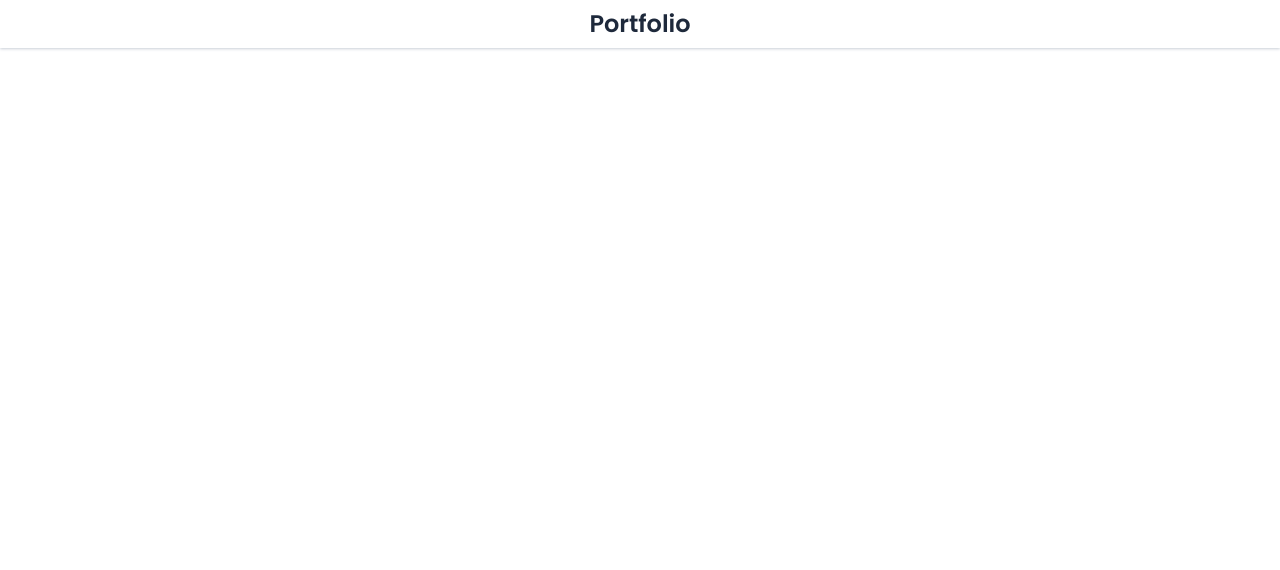
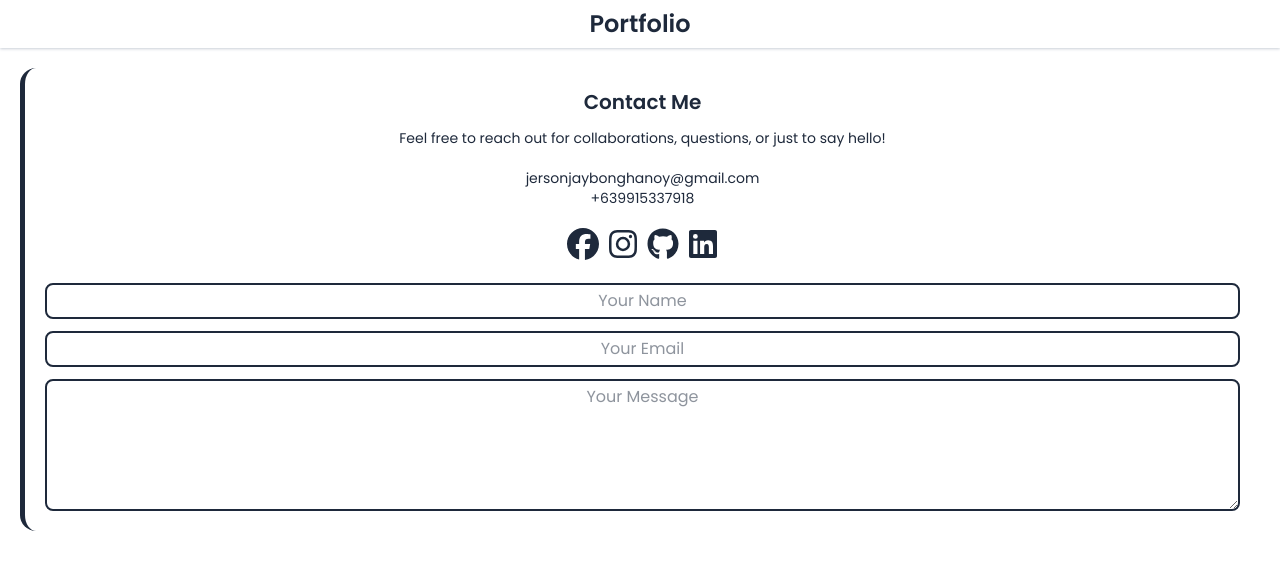
Before and after one commit to MrKabado/Potffolio, a React (Vite) app: page /contact-me in a window 1280 px wide. Before the commit this address had no page. Shown: the top 570 px of the page. Built offline with nearby package versions, Linux system fonts and the light colour scheme; a web font is replaced by a local one.

Commit message:
semi done contacts

```diff
--- a/package.json
+++ b/package.json
@@ -10,6 +10,9 @@
     "preview": "vite preview"
   },
   "dependencies": {
+    "@fortawesome/fontawesome-svg-core": "^7.0.0",
+    "@fortawesome/free-brands-svg-icons": "^7.0.0",
+    "@fortawesome/react-fontawesome": "^0.2.3",
     "@heroicons/react": "^2.2.0",
     "@tailwindcss/vite": "^4.1.11",
     "lucide-react": "^0.536.0",
--- a/src/App.jsx
+++ b/src/App.jsx
@@ -5,6 +5,7 @@ import Header from './components/Header'
 import Homepage from './pages/Homepage'
 import Aboutmepage from './pages/Aboutmepage'
 import ServicesProjects from './pages/ServicesProjects'
+import ContactMe from './pages/ContactMe'
 
 function App() {
   return (
@@ -14,7 +15,8 @@ function App() {
       <Routes>
         <Route path='/' element={<Homepage />}/>
         <Route path='/aboutme' element={<Aboutmepage />}/>
-        <Route path='/services&projects' element={<ServicesProjects />}/>
+        <Route path='/services-and-projects' element={<ServicesProjects />}/>
+        <Route path='/contact-me' element={<ContactMe />}/>
       </Routes>
       </div>
     </BrowserRouter>
--- a/src/components/Header.jsx
+++ b/src/components/Header.jsx
@@ -20,8 +20,8 @@ function Header() {
       <nav className='p-1 flex flex-col items-center text-[#1E293B] font-medium text-[16px]'>
         <Link onClick={returnClick} to={"/"} className='flex items-center'><HomeIcon className='hidden w-5'/> Home</Link>
         <Link onClick={returnClick} to={"/aboutme"} className='flex items-center'><UserCircleIcon className='hidden w-5'/> About Me</Link>
-        <Link onClick={returnClick} to={"/services&projects"} className='flex items-center'><BriefcaseIcon className='hidden w-5'/> Services and Projects</Link>
-        <Link onClick={returnClick} className='flex items-center'><PhoneIcon className='hidden w-5'/> Contact Me</Link>
+        <Link onClick={returnClick} to={"/services-and-projects"} className='flex items-center'><BriefcaseIcon className='hidden w-5'/> Services and Projects</Link>
+        <Link onClick={returnClick} to={"/contact-me"} className='flex items-center'><PhoneIcon className='hidden w-5'/> Contact Me</Link>
       </nav>
       )}
 
--- /dev/null
+++ b/src/pages/ContactMe.jsx
@@ -0,0 +1,34 @@
+import React from 'react'
+import { FontAwesomeIcon } from '@fortawesome/react-fontawesome';
+import { faFacebook, faLinkedin, faInstagram, faGithub } from '@fortawesome/free-brands-svg-icons';
+
+function ContactMe() {
+  return (
+    <div className='p-5 text-[#1E293B] border-l-5 rounded-2xl font-poppins overflow-y-hidden'>
+      <div className='text-center'>
+        <h1 className='text-xl font-semibold mb-3'>Contact Me</h1>
+        <p className='text-sm'>Feel free to reach out for collaborations, questions, or just to say hello!</p>
+
+        <div className='flex flex-col text-sm my-5'>
+          <p>jersonjaybonghanoy@gmail.com</p>
+          <p>+639915337918</p>
+        </div>
+
+        <div className='flex my-5 justify-center'>
+          <a href=""><FontAwesomeIcon icon={faFacebook} size='2x'/></a>
+          <a href=""><FontAwesomeIcon icon={faInstagram} size='2x'/></a>
+          <a href=""><FontAwesomeIcon icon={faGithub} size='2x'/></a>
+          <a href=""><FontAwesomeIcon icon={faLinkedin} size='2x'/></a>
+        </div>
+      </div>
+
+      <div className='flex flex-col gap-3'>
+        <input type="text" placeholder='Your Name' className='border-2 border-[#1E293B] p-1 text-center rounded-lg'/>
+        <input type="email" placeholder='Your Email' className='border-2 border-[#1E293B] p-1 text-center rounded-lg'/>
+        <textarea name="" id="" cols="30" rows="5" placeholder='Your Message' className='border-2 border-[#1E293B] p-1 text-center rounded-lg'></textarea>
+      </div>
+    </div>
+  )
+}
+
+export default ContactMe
```
Also changed, not shown: USES.txt, 1 other file (tests, documents, lock files or other folders).
